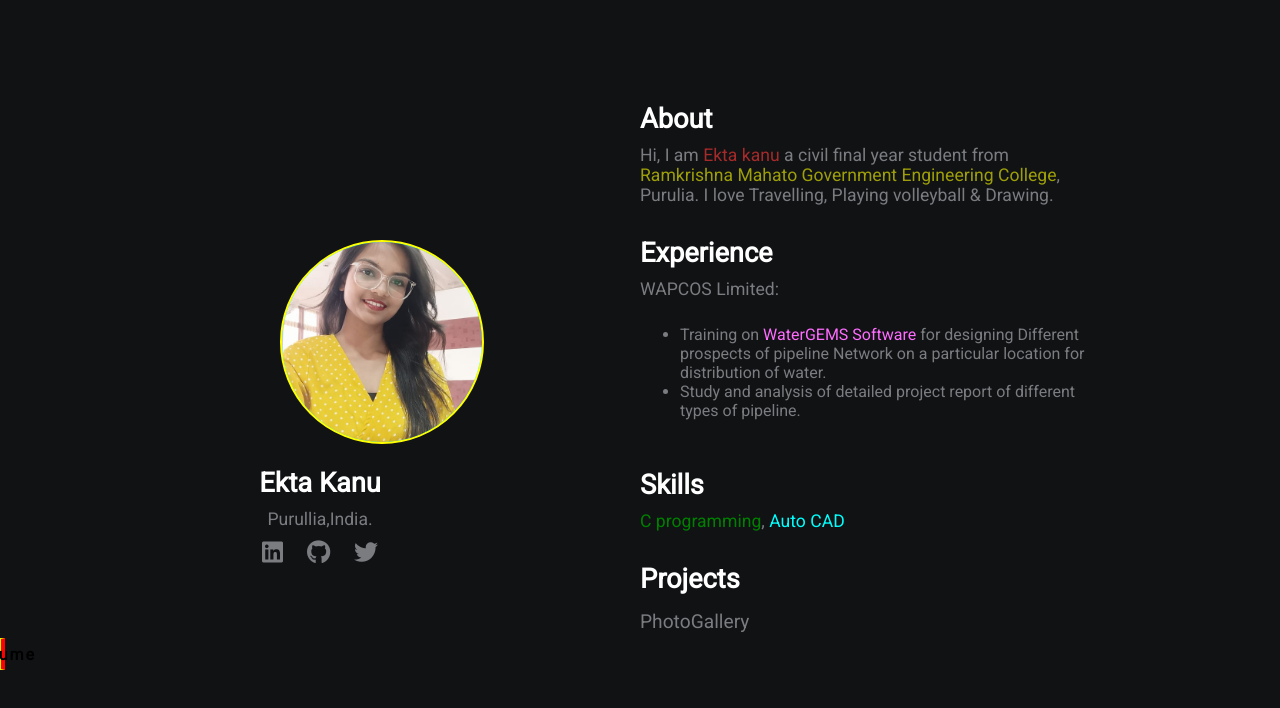
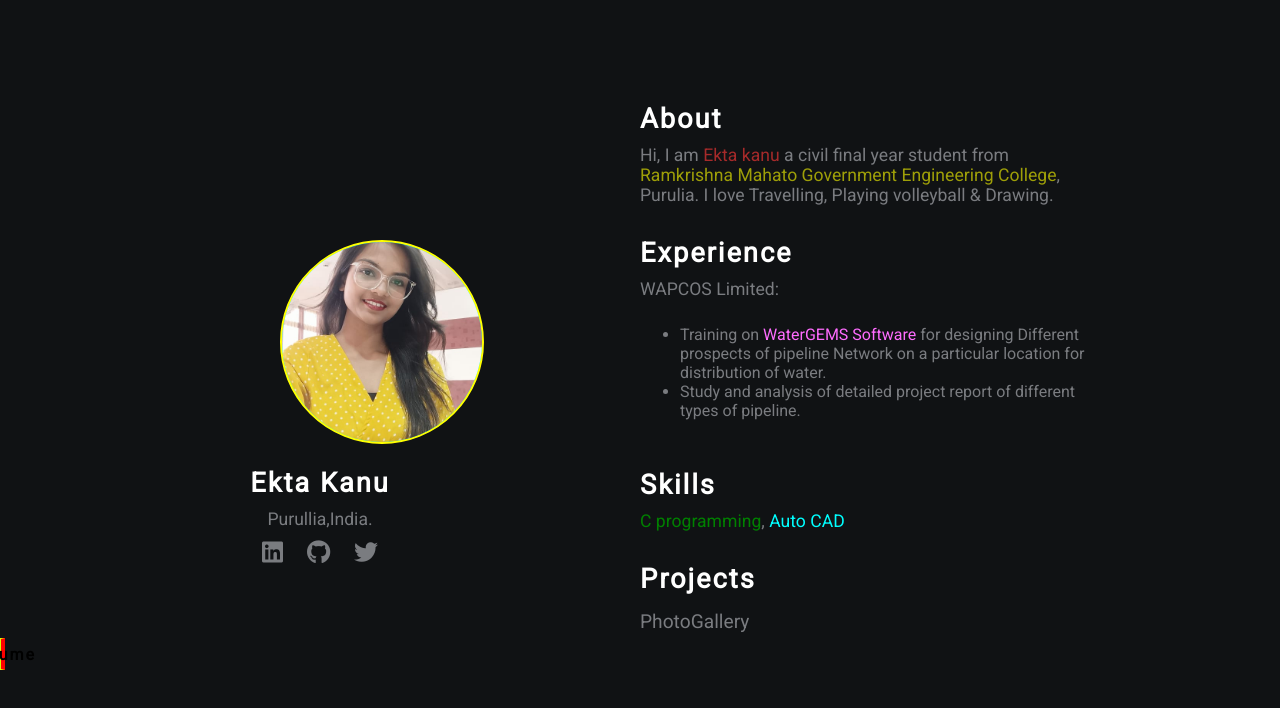
Before and after one commit to ekta-py/portfolio, a plain HTML site: page index.html in a window 1280 px wide. Drawn offline with Linux system fonts and the light colour scheme.

Commit message:
Update index.html

```diff
--- a/index.html
+++ b/index.html
@@ -4,6 +4,24 @@
     <meta charset="UTF-8">
     <meta name="viewport" content="width=device-width, initial-scale=1.0">
     <meta http-equiv="X-UA-Compatible" content="ie=edge">
+
+    <!-- favicon -->
+    <link rel="apple-touch-icon" sizes="180x180" href="favicon/apple-touch-icon.png">
+    <link rel="icon" type="image/png" sizes="32x32" href="favicon/favicon-32x32.png">
+    <link rel="icon" type="image/png" sizes="16x16" href="favicon/favicon-16x16.png">
+    <link rel="manifest" href="favicon/site.webmanifest">
+
+    <!-- Ogg links -->
+    <meta name="author" content="Ekta" />
+    <meta name="theme-color" content="#30BAF1">
+    <meta name="description" content="Portfolio , Ekta Kanu , Ramkrishna Mahato Government Engineering College"/>
+    <meta name="keywords" content="Ekta kanu , Ramkrishna Mahato Government Engineering College , RKMGEC" />
+    <meta property="og:site_name" content="Ekta Kanu" />
+    <meta property="og:title" content="Ekta Kanu" />
+    <meta property="og:description" content="Ekta kanu , RKMGEC , Changra Bandha , Purulia , Ramkrishna Mahato Government Engineering College"/>
+    <meta property="og:image" content="https://12ax7web.s3.amazonaws.com/accounts/1/homepage/contact_turtle.jpg" />
+    <meta property="og:url" content="https://ektakanu.vercel.app/" />
+    <!-- icons -->
     <link rel="stylesheet" href="https://use.fontawesome.com/releases/v5.4.1/css/all.css" integrity="sha384-5sAR7xN1Nv6T6+dT2mhtzEpVJvfS3NScPQTrOxhwjIuvcA67KV2R5Jz6kr4abQsz" crossorigin="anonymous">
     <link rel="stylesheet" href="style.css">
     <title>Ekta kanu | Portfolio</title>
@@ -14,16 +32,16 @@
             <div class="avatar">
                 <img src="./img/2.jpg" alt="avatar" />
             </div>
-            <h2>Ekta Kanu</h2>
+            <h2 style="letter-spacing: 2px;">Ekta Kanu</h2>
             <p>Purullia,India.</p>
             <a href="https://in.linkedin.com/in/ekta-kanu-527831244"><i class="fab fa-linkedin"></i></a>
             <a href="https://github.com/riyekta"><i class="fab fa-github"></i></a>
             <a href="#"><i class="fab fa-twitter"></i></a>
         </div>
         <div class="section-2">
-            <h2>About</h2>
+            <h2 style="letter-spacing: 2px;">About</h2>
             <p>Hi, I am <span style="color: brown;">Ekta kanu</span> a civil final year student from <span style="color: rgba(255, 255, 0, 0.596);">Ramkrishna Mahato Government Engineering College</span>, Purulia. I love Travelling, Playing volleyball & Drawing.</p>
-            <h2>Experience</h2>
+            <h2 style="letter-spacing: 2px">Experience</h2>
             <p>WAPCOS Limited:
                 <ul>
                     <li>Training on <span style="color: rgb(255, 108, 255);">WaterGEMS Software</span> for designing Different prospects of pipeline Network on a particular location for distribution of water.</li>
@@ -31,18 +49,18 @@
                 </ul>
             </p>
 
-            <h2>Skills</h2>
+            <h2 style="letter-spacing: 2px;">Skills</h2>
             <p>
-                <span style="color: green ;">C programming</span>,
-                <span style="color: cyan;"> Auto CAD</span>
+                <span style="color: green ">C programming</span>,
+                <span style="color: cyan"> Auto CAD</span>
             </p>
-            <h2>Projects</h2>
+            <h2 style="letter-spacing: 2px">Projects</h2>
             <a href="showCase.html">PhotoGallery</a>
         </div>
     </div>
 
     <div class="cv">
-        <a class="resume" href="https://drive.google.com/file/d/1KKqDaCO_azsbT5ttyzfquixkGs29ZLen/view?usp=sharing" target="_blank">
+        <a class="resume" href="https://drive.google.com/file/d/1KKqDaCO_azsbT5ttyzfquixkGs29ZLen/view?usp=sharing">
             <p>Resume</p>
         </a>
     </div>
```
